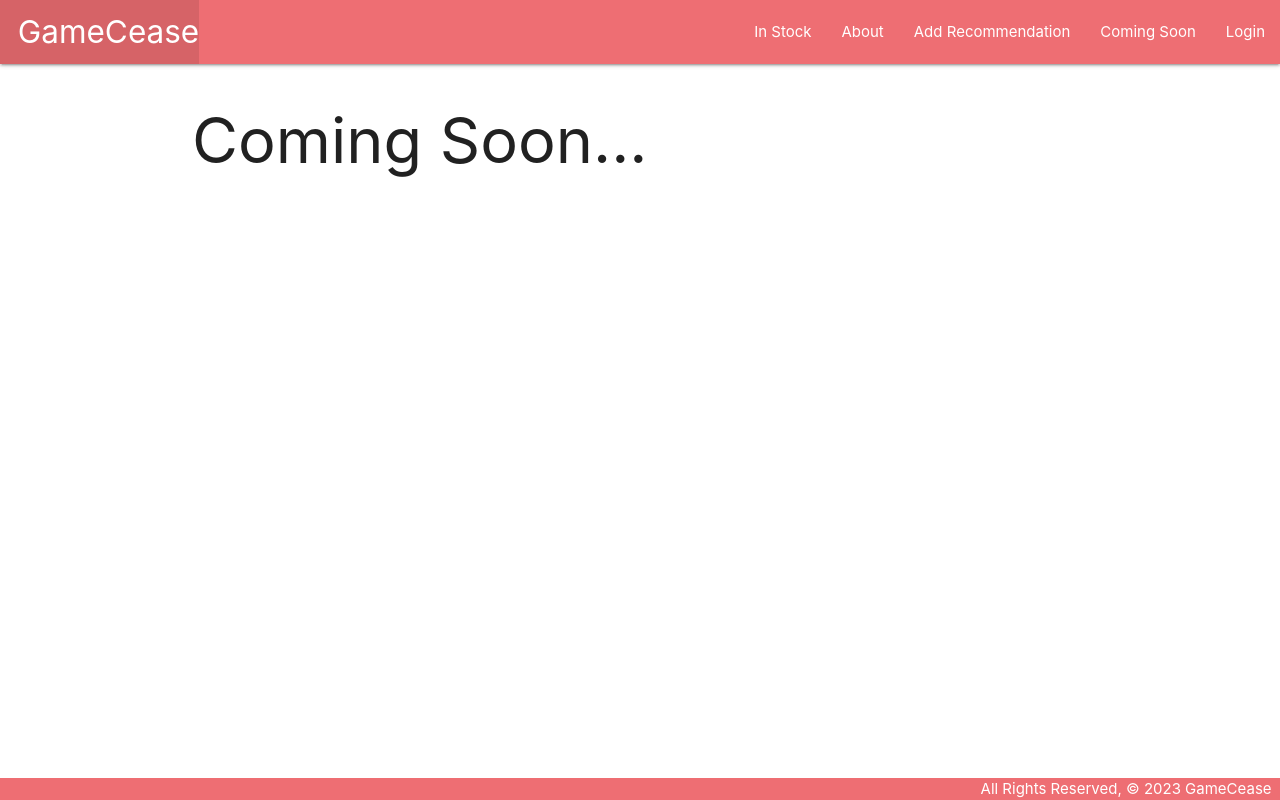
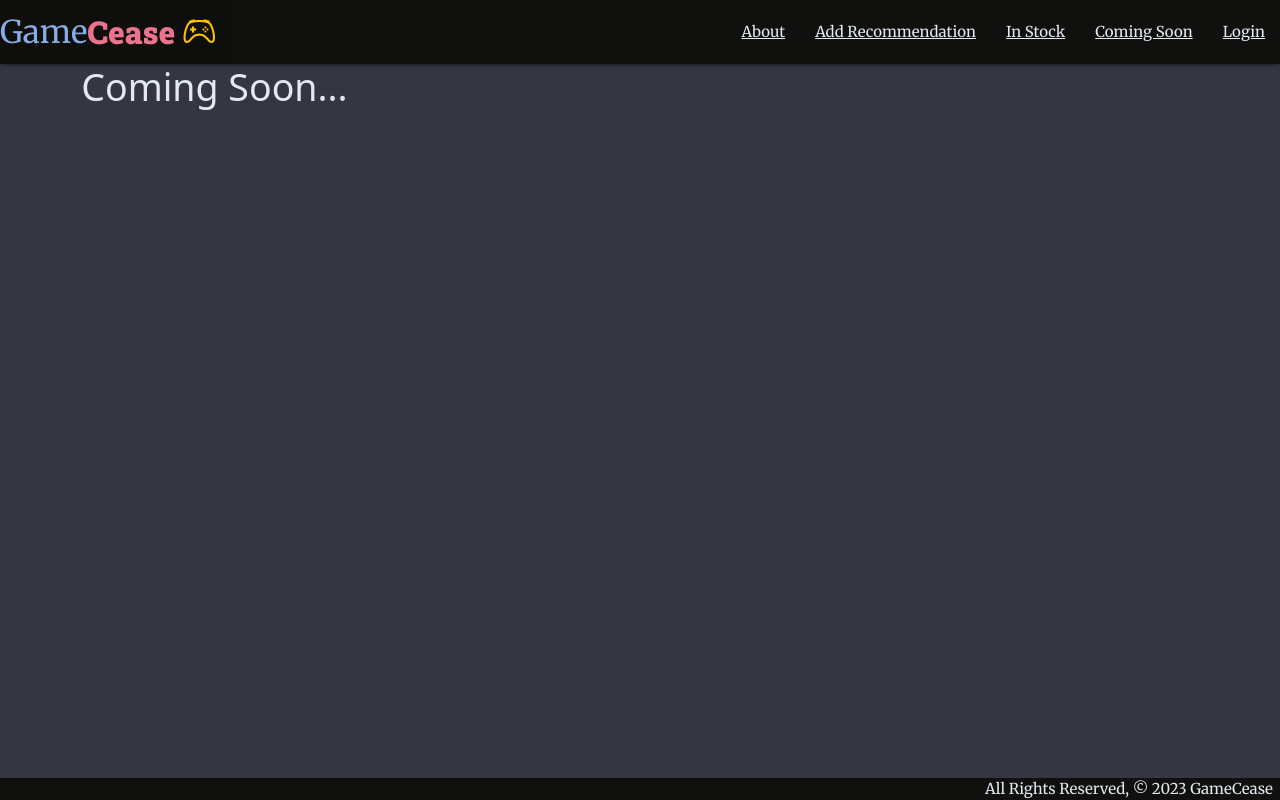
Before and after one commit to teyotobias/GameCease, a Django app: page /games/recommended/ in a window 1280 px wide. Run offline with Django 4.2, Linux system fonts and the light colour scheme; data that the repository does not hold is empty; some libraries are stand-ins or nearby versions.

Commit message:
Bootstrap and custom CSS work

```diff
--- a/games/static/css/style.css
+++ b/games/static/css/style.css
@@ -2,13 +2,50 @@
     display: flex;
     min-height: 100vh;
     flex-direction: column;
-
-  }
+    background-color: rgb(52, 54, 66);
+    color: rgb(226, 233, 240)
+}
 
 main {
     flex: 1 0 auto;
 }
+
+nav {
+    background-color: rgb(16, 16, 15);
+}
+
+.custom-icon {
+    font-size: 33px;
+  }
+
+.game-images {
+    object-fit: contain;
+    height: 200px;
+  }
+
+
 footer.page-footer {
     padding-top: 0;
     text-align: right;
+    background-color: rgb(16, 16, 15);
+    color: rgb(226, 233, 240)
 }
+
+.game-title {
+    color: #89ABE3;
+    font-family: 'Merriweather', serif;
+}
+
+
+.cease-title {
+    color: #EA738D;
+    font-family: 'Roboto Slab', serif;
+}
+
+.right {
+    font-family: 'Merriweather', serif;
+}
+
+nav ul a {
+    color: rgb(226, 233, 240)
+}
--- a/games/templates/base.html
+++ b/games/templates/base.html
@@ -7,7 +7,13 @@
   <meta name="viewport" content="width=device-width, initial-scale=1.0">
   <meta http-equiv="X-UA-Compatible" content="ie=edge">
   <title>GameCease</title>
+  <link rel="preconnect" href="https://fonts.googleapis.com">
+  <link rel="preconnect" href="https://fonts.gstatic.com" crossorigin>
+  <link href="https://fonts.googleapis.com/css2?family=Merriweather&family=Roboto+Slab:wght@900&display=swap" rel="stylesheet">
   <link rel="stylesheet" href="https://cdnjs.cloudflare.com/ajax/libs/materialize/1.0.0/css/materialize.min.css">
+  <link rel="stylesheet" href="https://cdnjs.cloudflare.com/ajax/libs/bootstrap/5.3.0/css/bootstrap.min.css">
+  <link rel="stylesheet" href="{% static 'bootstrap.min.css' %}">
+  <link rel="stylesheet" href="https://cdn.jsdelivr.net/npm/bootstrap-icons@1.10.5/font/bootstrap-icons.css">
   <link rel="stylesheet" type="text/css" href="{% static 'css/style.css' %}">
 </head>
 <body>
@@ -15,13 +21,15 @@
     <nav>
       <div class="nav-wrapper">
         <ul>
-          <li><a href="{% url 'home' %}" class="left brand-logo">&nbsp;&nbsp;GameCease</a></li>
+          <a href="{% url 'home' %}" class="left brand-logo text-decoration-none d-flex justify-content-between">
+            <span class="game-title">Game</span><span class="cease-title">Cease</span>
+            <i class="bi bi-controller text-warning ms-2 custom-icon"></i>
+          </a>
         </ul>
         <ul class="right">
-
-          <li><a href="{% url 'not_recommended_games' %}">In Stock</a></li>
           <li><a href="{% url 'about' %}">About</a></li>
           <li><a href="{% url 'games_create' %}">Add Recommendation</a></li>
+          <li><a href="{% url 'not_recommended_games' %}">In Stock</a></li>
           <li><a href="{% url 'recommended_games' %}">Coming Soon</a></li>
           {% if user.is_authenticated %}
             <li><a href="{% url 'logout' %}">Logout</a></li>
--- a/games/templates/games/recommended_games.html
+++ b/games/templates/games/recommended_games.html
@@ -1,22 +1,26 @@
 {% extends 'base.html' %}
+
 {% block content %}
+  <h1>Coming Soon...</h1>
 
-<h1>Coming Soon...</h1>
-
-{% for game in games %}
-<div class="card d-flex">
-    <a href="{% url 'games_detail' game.id %}">
-      <div class="card-content">
-        <span class="card-title">{{ game.title }}</span>
-        <p>Company: {{ game.company }}</p>
-        <p>Description: {{ game.description }}</p>
-        <p>Released: {{ game.year_released }}</p>
-        <p>Price: ${{ game.price }}</p>
+  <div class="row">
+    {% for game in games %}
+      <div class="col-md-4 mb-4">
+        <div class="card h-100">
+          <a href="{% url 'games_detail' game.id %}">
+            <img class='card-img-top game-images' src="{{ game.cover.url }}" alt="{{ game.title }}">
+          </a>
+          <div class="card-body">
+            <h5 class="card-title">{{ game.title }}</h5>
+          </div>
+          <div class="card-footer">
+            <p class="card-text mb-0">${{ game.price }}</p>
+          </div>
+        </div>
       </div>
-      <aside>
-        <img class='game-images' src="{{ game.cover.url }}" alt="{{ game.title }}" class="img-fluid" style="max-width: 100px;">
-      </aside>
-    </a>
-</div>
-{% endfor %}
+      {% if forloop.counter|divisibleby:3 and not forloop.last %}
+        </div><div class="row">
+      {% endif %}
+    {% endfor %}
+  </div>
 {% endblock %}
```
Also changed, not shown: games/templates/games/game_list.html (added, +20 -0 lines), media/images/25br-s25-egs-launcher-pdp-2560x1440-alt-logo-2560x1440-130a7d39cc26.jpg (added), media/images/81mqZx5X1XL._AC_UF8941000_QL80_.jpg (added), media/images/Halo_-_Combat_Evolved_XBox_version_-_box_art.jpg (added), media/images/uDFoGvnMTTCLVmTwjj0njGWC.webp (added).
